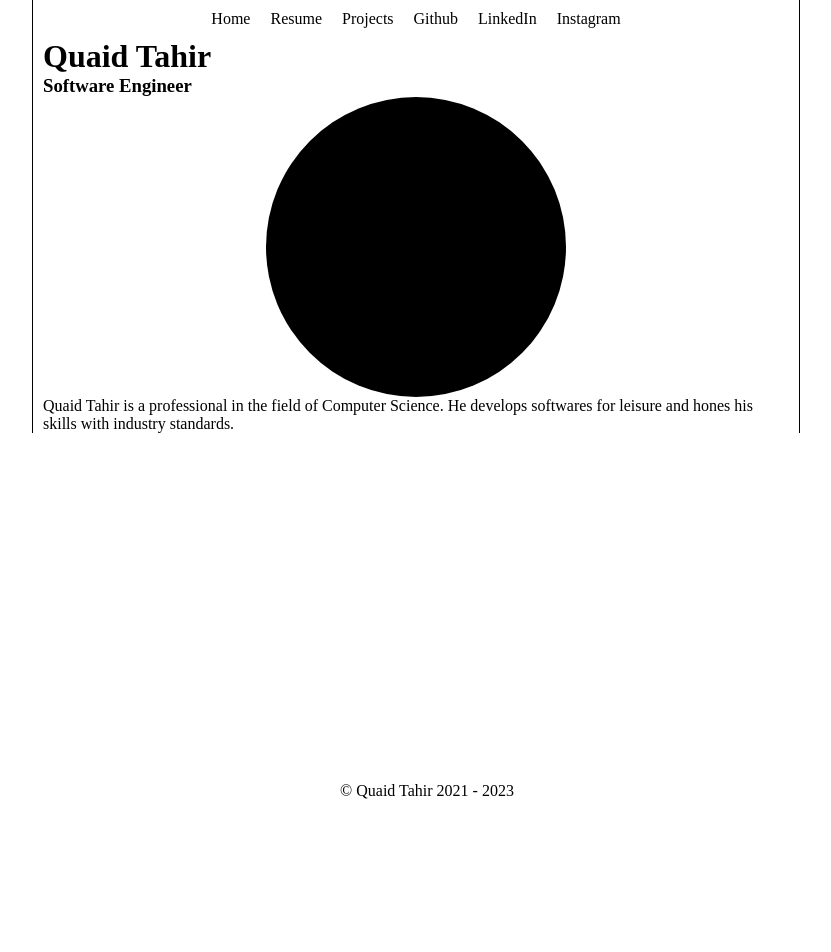
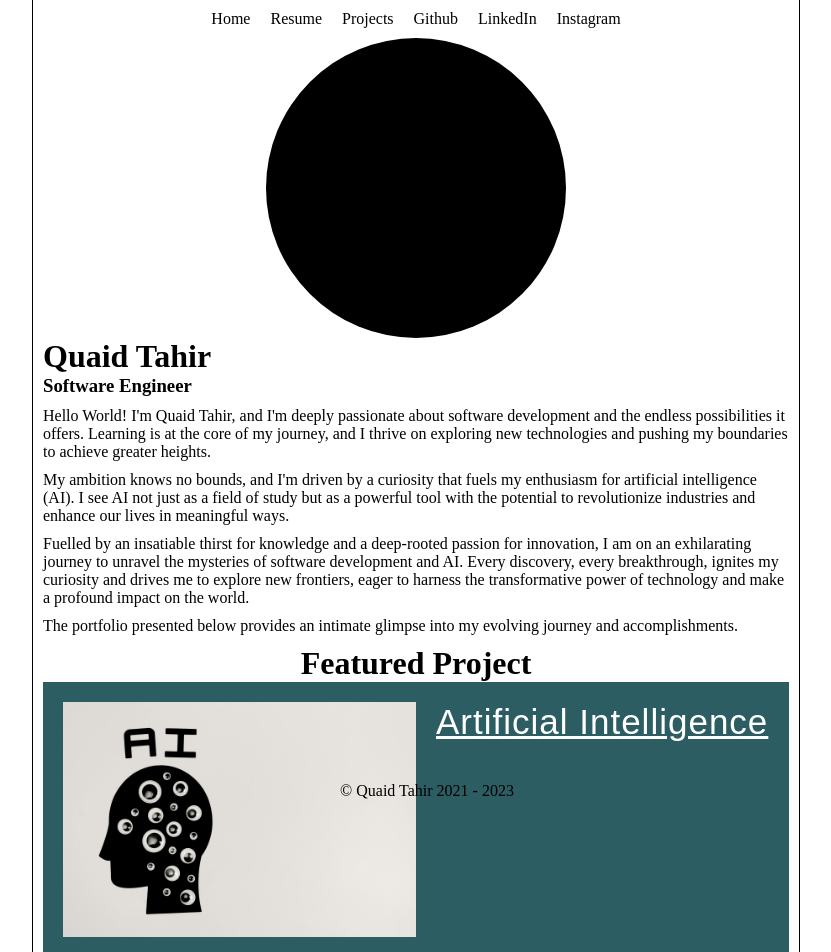
Before and after one commit to QuaidCodes/quaidtahir_net, a React (Create React App) app: page / in a window 1280 px wide. Shown: the top 952 px of the page, without its empty margins (224-1055 px from the left). Before the commit the page ends 800 px from the top, so only its background shows below. Built offline with nearby package versions, Linux system fonts and the light colour scheme.

Commit message:
Home page updats

```diff
--- a/src/components/HomeDom/Home.css
+++ b/src/components/HomeDom/Home.css
@@ -4,6 +4,13 @@
     justify-content: center;
     align-items: center;
     flex-direction: column;
+}
+
+.profile-image {
+    background-color: black;
+    height: 300px;
+    width: 300px;
+    border-radius: 50%;
 }
 
 .title-position {
@@ -14,10 +21,6 @@
     align-self: flex-start;
 }
 
-
-.profile-image {
-    background-color: black;
-    height: 300px;
-    width: 300px;
-    border-radius: 50%;
+.home-introduction p {
+    margin-block: 10px;
 }
--- a/src/components/HomeDom/Home.jsx
+++ b/src/components/HomeDom/Home.jsx
@@ -1,3 +1,5 @@
+import FeaturedProject from "../ProjectsDom/FeaturedProject/FeaturedProject";
+
 import "./Home.css";
 
 function Home() {
@@ -5,17 +7,48 @@ function Home() {
     <>
       <div className="home-page">
         <div className="home-main-content">
+          <div className="profile-image"></div>
+
           <div className="title-position">
             <h1 className="home-title">Quaid Tahir</h1>
             <h3 className="job-title">Software Engineer</h3>
           </div>
+          <div className="home-introduction">
+            <p>
+              Hello World! I'm Quaid Tahir, and I'm deeply passionate about
+              software development and the endless possibilities it offers.
+              Learning is at the core of my journey, and I thrive on exploring
+              new technologies and pushing my boundaries to achieve greater
+              heights.
+            </p>
 
-          <div className="profile-image"></div>
-          <div className="home-introduction">
-            Quaid Tahir is a professional in the field of Computer Science. He
-            develops softwares for leisure and hones his skills with industry
-            standards.
+            <p>
+              My ambition knows no bounds, and I'm driven by a curiosity that
+              fuels my enthusiasm for artificial intelligence (AI). I see AI not
+              just as a field of study but as a powerful tool with the potential
+              to revolutionize industries and enhance our lives in meaningful
+              ways.
+            </p>
+
+            <p>
+              Fuelled by an insatiable thirst for knowledge and a deep-rooted
+              passion for innovation, I am on an exhilarating journey to unravel
+              the mysteries of software development and AI. Every discovery,
+              every breakthrough, ignites my curiosity and drives me to explore
+              new frontiers, eager to harness the transformative power of
+              technology and make a profound impact on the world.
+            </p>
+
+            <p>
+              The portfolio presented below provides an intimate glimpse into my
+              evolving journey and accomplishments.
+            </p>
           </div>
+
+          <h1>Featured Project</h1>
+          <FeaturedProject />
+
+
         </div>
       </div>
     </>
--- /dev/null
+++ b/src/components/ProjectsDom/FeaturedProject/FeaturedProject.css
@@ -0,0 +1,27 @@
+
+.featured-project {
+    background-color: #2c5d63;
+    color: white;
+    width: 100%;
+    padding: 20px;
+}
+
+.featured-header {
+    display: flex;
+    gap: 20px;
+}
+
+.featured-image {
+    flex-basis: 50%;
+    background-color: red;
+    max-width: 50%;
+    max-height: 50%;
+}
+
+.featured-title {
+    letter-spacing: 1px;
+    font-size: 35px;
+    font-family: "Truculenta", sans-serif;
+    text-decoration: underline;
+    flex-basis: 50%;
+}
--- /dev/null
+++ b/src/components/ProjectsDom/FeaturedProject/FeaturedProject.jsx
@@ -0,0 +1,23 @@
+
+import projectImage from "../../../images/tara-winstead-AI.jpg"
+import "./FeaturedProject.css";
+
+function FeaturedProject() {
+
+    const projectTitle = "Artificial Intelligence";
+    const description = "";
+
+  return (
+    <div className="featured-project">
+      <div className="featured-header">
+        <img className="featured-image" src={projectImage} alt={projectTitle} />
+        <div className="featured-title">{projectTitle}</div>
+      </div>
+      <div className="featured-description">
+        <p>{description}</p>
+      </div>
+    </div>
+  );
+}
+
+export default FeaturedProject;
--- a/src/style.css
+++ b/src/style.css
@@ -1,3 +1,8 @@
+@import url('https://fonts.googleapis.com/css2?family=Truculenta:opsz,wght@12..72,100..900&display=swap')
+/* font-family: "Truculenta", sans-serif; */
+
+
+
 * {
     padding: 0;
     margin: 0;
```
Also changed, not shown: src/images/tara-winstead-AI.jpg (added).
